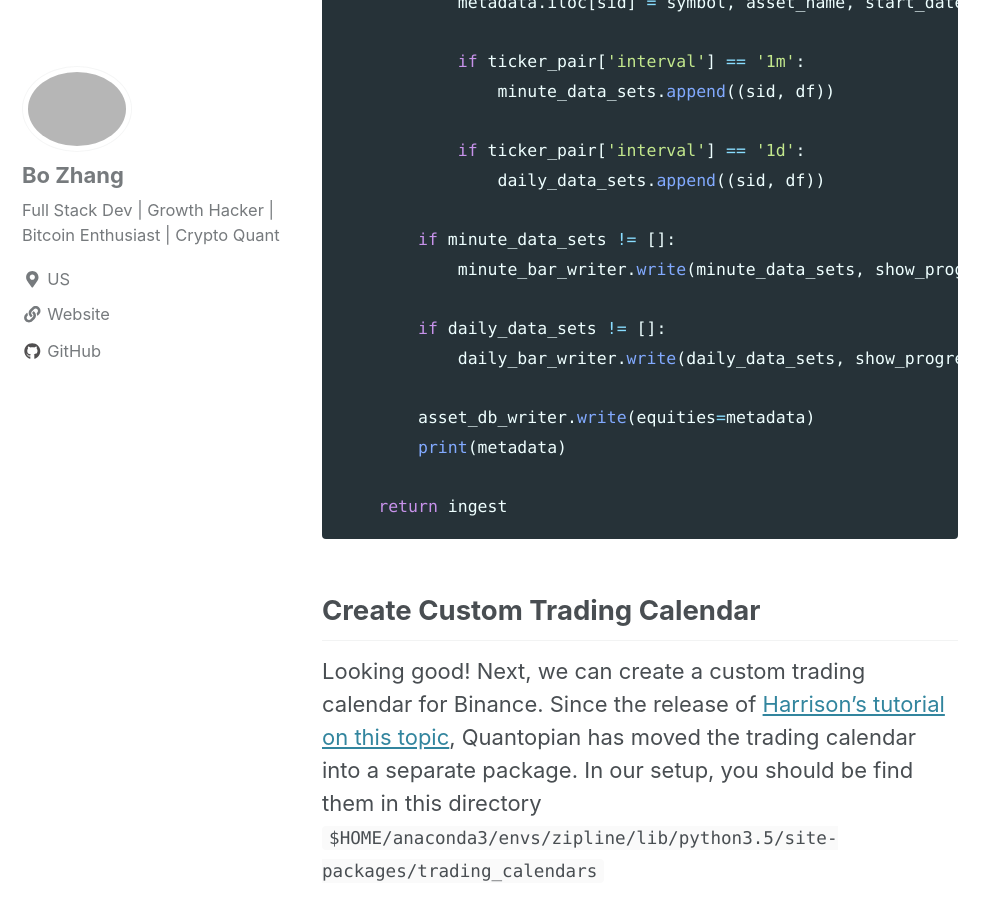
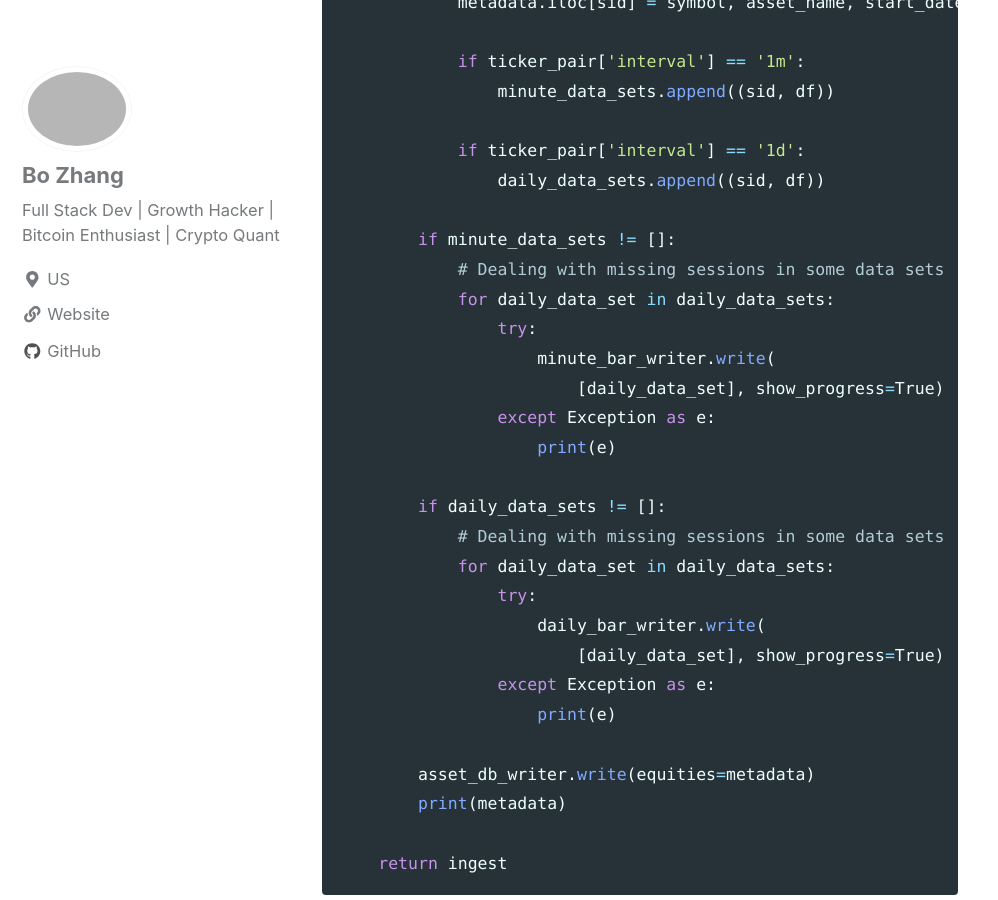
Before and after one commit to 0xboz/blog, a Jekyll site: the page built from _posts/2019-06-11-how-to-create-custom-zipline-bundles-from-binance-data-part-1.md, in a window 1280 px wide and 900 px high, scrolled down 5517 px. Shown: the whole window, without its empty margins (0-998 px from the left). Built offline with Jekyll 4.4.1, drawn with Linux system fonts in a browser that asks for light colours; cached includes are drawn as plain includes; nearby versions of some CDN libraries; some of the changed text lies outside the part shown.

Commit message:
Added error handling for missing sessions

````diff
--- a/_posts/2019-06-11-how-to-create-custom-zipline-bundles-from-binance-data-part-1.md
+++ b/_posts/2019-06-11-how-to-create-custom-zipline-bundles-from-binance-data-part-1.md
@@ -164,10 +164,22 @@ def csv_to_bundle(interval='1m'):
                 daily_data_sets.append((sid, df))
 
         if minute_data_sets != []:
-            minute_bar_writer.write(minute_data_sets, show_progress=True)
+            # Dealing with missing sessions in some data sets
+            for daily_data_set in daily_data_sets:
+                try:
+                    minute_bar_writer.write(
+                        [daily_data_set], show_progress=True)
+                except Exception as e:
+                    print(e)
 
         if daily_data_sets != []:
-            daily_bar_writer.write(daily_data_sets, show_progress=True)
+            # Dealing with missing sessions in some data sets
+            for daily_data_set in daily_data_sets:
+                try:
+                    daily_bar_writer.write(
+                        [daily_data_set], show_progress=True)
+                except Exception as e:
+                    print(e)
 
         asset_db_writer.write(equities=metadata)
         print(metadata)
@@ -203,7 +215,7 @@ class BinanceExchangeCalendar(TradingCalendar):
 
 ```
 ## Put-it-all-together
-Let us put all together for ```binance_csv.py```
+Let us put all together for ```binance_csv.py```.  The source code can be found on [my github](https://github.com/0xboz/zipline_bundle) as well.
 
 ```python
 import bs4 as bs
@@ -302,7 +314,7 @@ def save_csv(reload_tickers=False, interval='1m'):
 
     return [file for file in listdir(csv_data_path) if isfile(join(csv_data_path, f))]
 
-def csv_to_bundle(interval='1m'):
+def csv_to_bundle(reload_tickers=True, reload_csv=True, interval='1m'):
 
     def ingest(environ,
                asset_db_writer,
@@ -318,7 +330,13 @@ def csv_to_bundle(interval='1m'):
                ):
 
         # Get all available csv filenames
-        csv_filenames = save_csv(reload_tickers=True, interval=interval)
+        if reload_csv:
+            csv_filenames = save_csv(
+                reload_tickers=reload_tickers, interval=interval)
+        else:
+            csv_filenames = [file for file in listdir(
+                csv_data_path) if isfile(join(csv_data_path, file))]
+
         # Loop through the filenames and create a dict to keep some temp meta data
         ticker_pairs = [{'exchange': pair.split('_')[0],
                          'symbol': pair.split('_')[1],
@@ -364,10 +382,22 @@ def csv_to_bundle(interval='1m'):
                 daily_data_sets.append((sid, df))
 
         if minute_data_sets != []:
-            minute_bar_writer.write(minute_data_sets, show_progress=True)
+            # Dealing with missing sessions in some data sets
+            for daily_data_set in daily_data_sets:
+                try:
+                    minute_bar_writer.write(
+                        [daily_data_set], show_progress=True)
+                except Exception as e:
+                    print(e)
 
         if daily_data_sets != []:
-            daily_bar_writer.write(daily_data_sets, show_progress=True)
+            # Dealing with missing sessions in some data sets
+            for daily_data_set in daily_data_sets:
+                try:
+                    daily_bar_writer.write(
+                        [daily_data_set], show_progress=True)
+                except Exception as e:
+                    print(e)
 
         asset_db_writer.write(equities=metadata)
         print(metadata)
````
